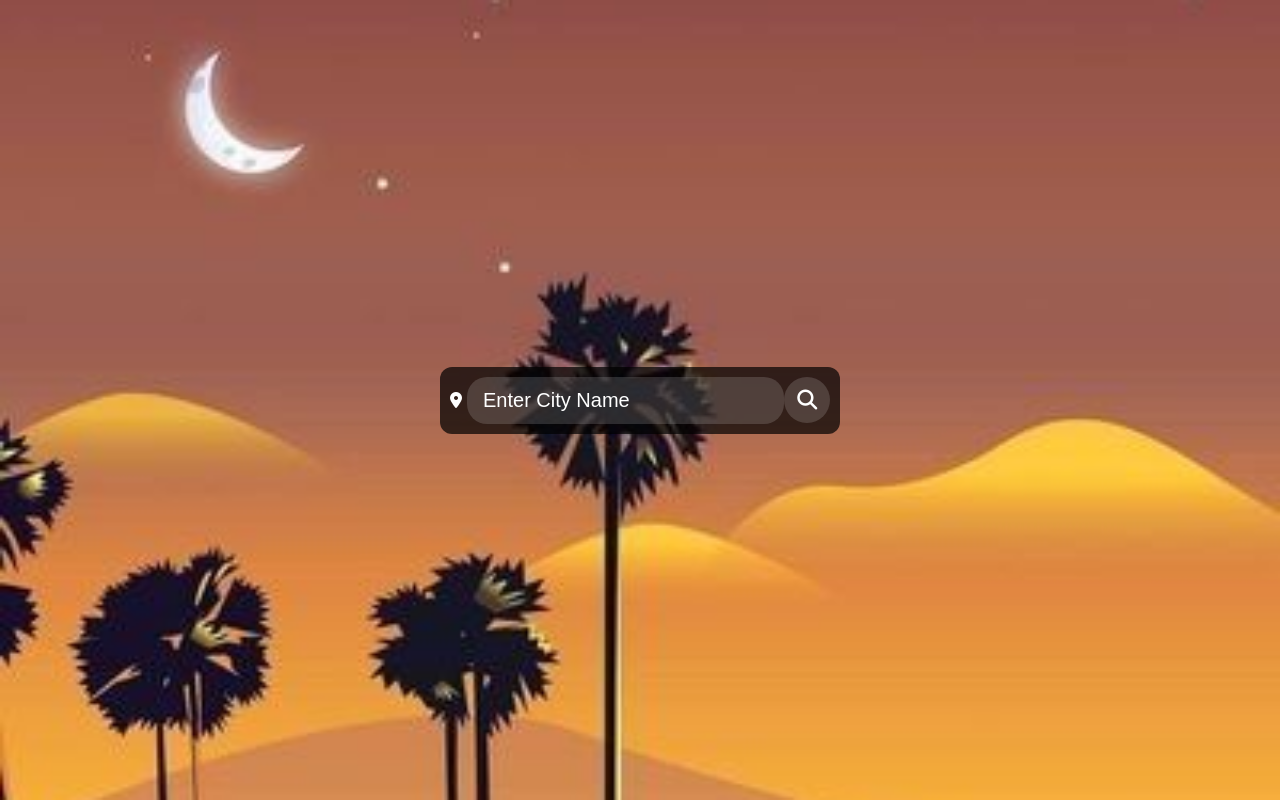
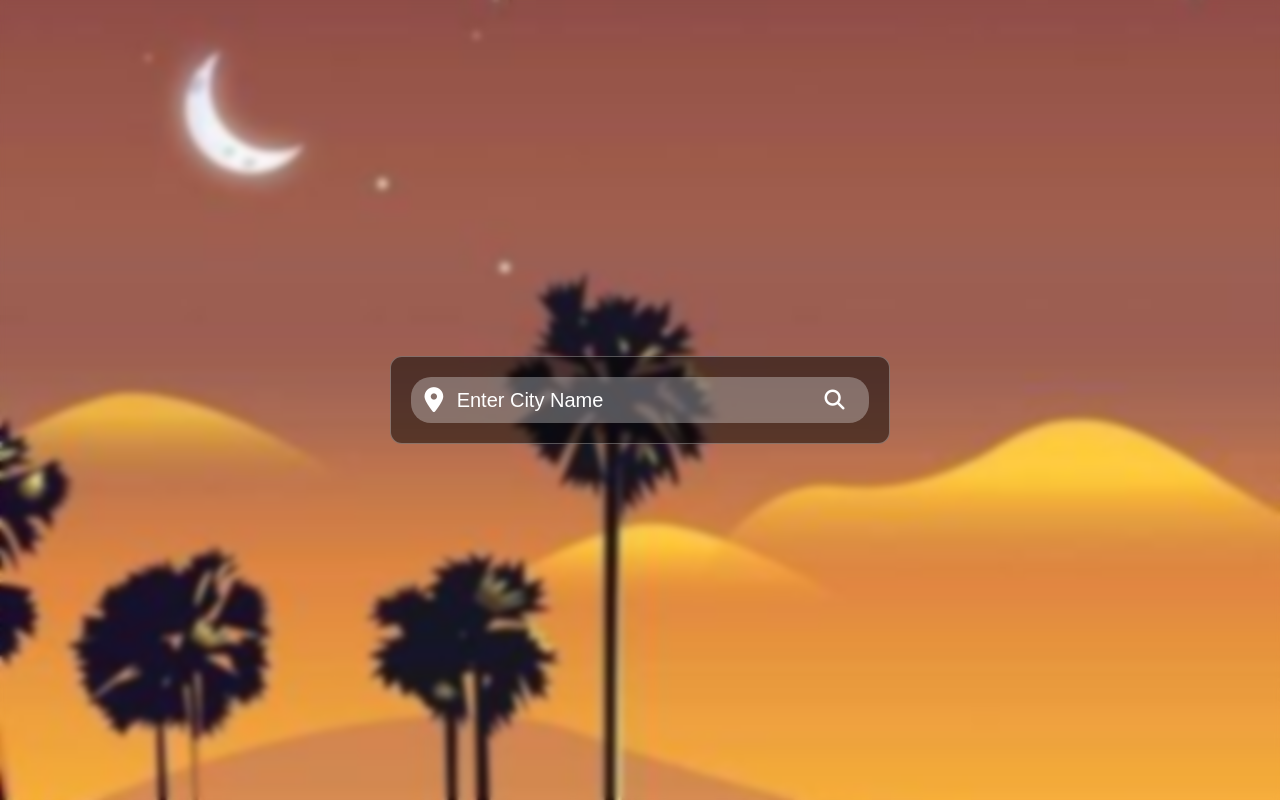
Before and after one commit to Ankitatawania/weather-application, a plain HTML site: page index.html in a window 1280 px wide. Drawn offline with Linux system fonts and the light colour scheme.

Commit message:
Update style.css

```diff
--- a/style.css
+++ b/style.css
@@ -15,37 +15,39 @@ body{
     background: url('asset/background.jpg') ;
     background-size: cover;
     background-position: center;
+    backdrop-filter: blur(3px);
 }
 
-.container{
-    width: 400px;
+.container {
+    width: 500px;
     height: min-content;
-    background:rgba(0, 0, 0, 0.7);
-    color: white;
+    background: rgb(0 0 0 / 50%);
+    color: #ffffff;
     border-radius: 12px;
     padding: 10px;
+    border: 1px solid rgb(255 255 255 / 30%);
 }
-
-.search-box{
-    width: 100%;
+.search-box {
     height: min-content;
     display: flex;
-    justify-content: space-between;
+    justify-content: space-evenly;
     align-items: center;
-    border-radius: 10px;
+    border-radius: 20px;
+    background: rgb(255 255 255 / 30%);
+    margin: 10px 10px;
 }
 .search-box i{
-    margin-right: 5px;
+    font-size: 25px;
+    padding:9px 2px;
 }
 
 .search-box input{
-    width: 84%;
+    width: 75%;
     font-size: 20px;
     text-transform: capitalize;
     color: #fff;
-    background: rgba(255, 255, 255, 0.15);
-    padding: 12px 16px;
-    border-radius: 20px;
+    background: transparent;
+    padding: 10px 0;
 }
 
 .search-box input::placeholder{
@@ -55,7 +57,7 @@ body{
 .search-box button{
     width: 46px;
     height: 46px;
-    background: rgba(255, 255, 255, 0.15);
+    background: transparent;
     border-radius: 50%;
     cursor: pointer;
     font-size: 20px;
@@ -63,7 +65,7 @@ body{
 }
 
 .search-box button:hover{
-    background: rgba(255, 255, 255, 0.6);
+    color: #0bd4ff;
 }
 
 .weather-body{
@@ -108,13 +110,12 @@ body{
 
  }
 
- .detail-box {
+.detail-box {
     width: 30%;
-    background: rgba(255, 255, 255, 0.15);
-    border-radius: 10px;
     margin: 5px;
     padding: 5px;
-    display: flex;
+    display: flex
+;
     justify-content: space-evenly;
     flex-direction: column;
     align-items: center;
```
